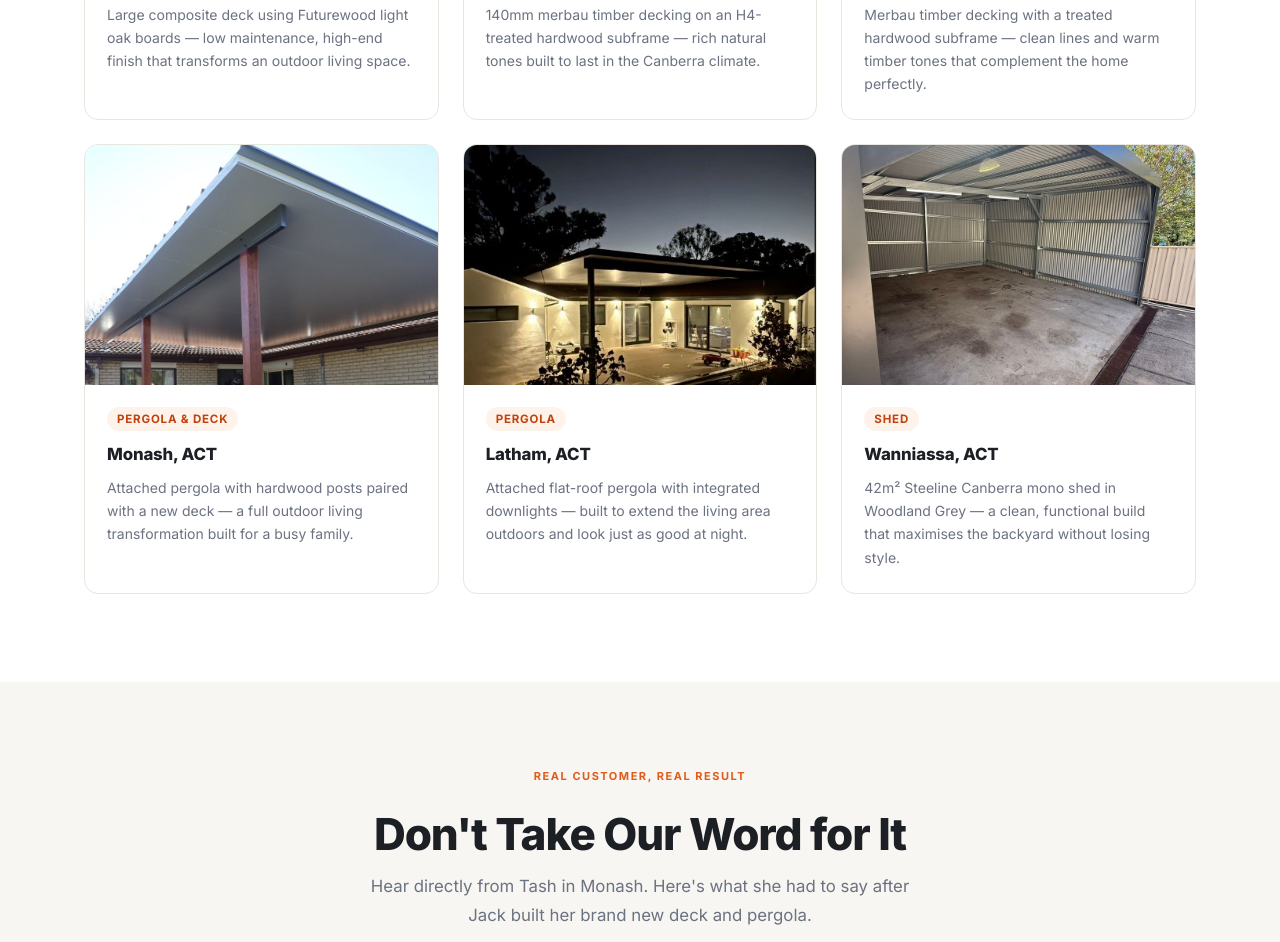
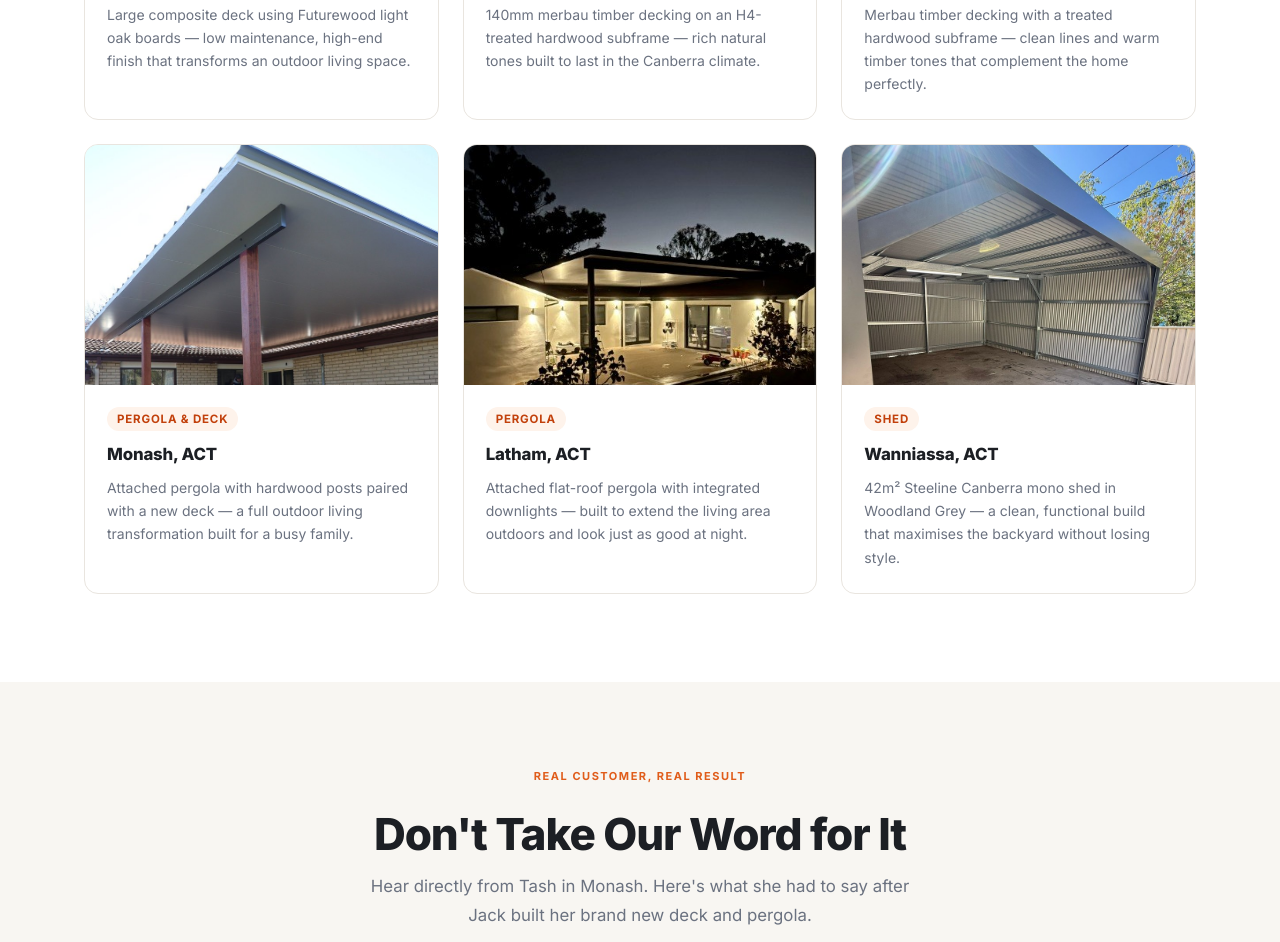
Before and after one commit to Luke-egc/willow-carpentry, a website: page index.html in a window 1280 px wide. Shown: the part 2704-3646 px from the top of the page. Drawn offline with Linux system fonts and the light colour scheme.

Commit message:
Shift Wanniassa shed image up to show roof/ceiling

```diff
--- a/index.html
+++ b/index.html
@@ -757,7 +757,7 @@
       <!-- Wanniassa Shed -->
       <div class="gallery-card reveal d3">
         <div class="gallery-img-wrap">
-          <img src="images/gallery-wanniassa-shed.jpg" alt="42m2 Steeline mono shed in Wanniassa, Canberra by Willow Carpentry" loading="lazy" />
+          <img src="images/gallery-wanniassa-shed.jpg" alt="42m2 Steeline mono shed in Wanniassa, Canberra by Willow Carpentry" loading="lazy" style="object-position: center 15%;" />
         </div>
         <div class="gallery-info">
           <span class="gallery-tag">Shed</span>
```
